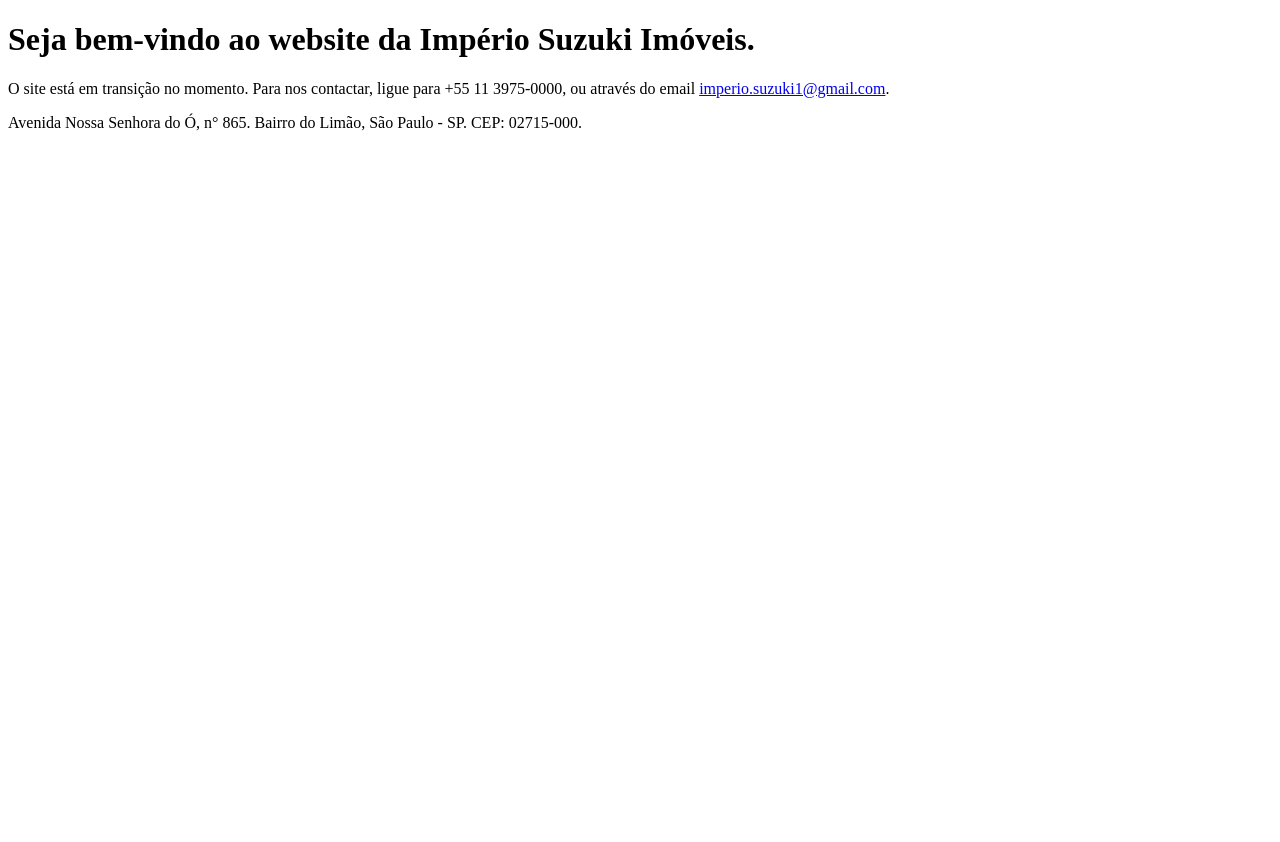
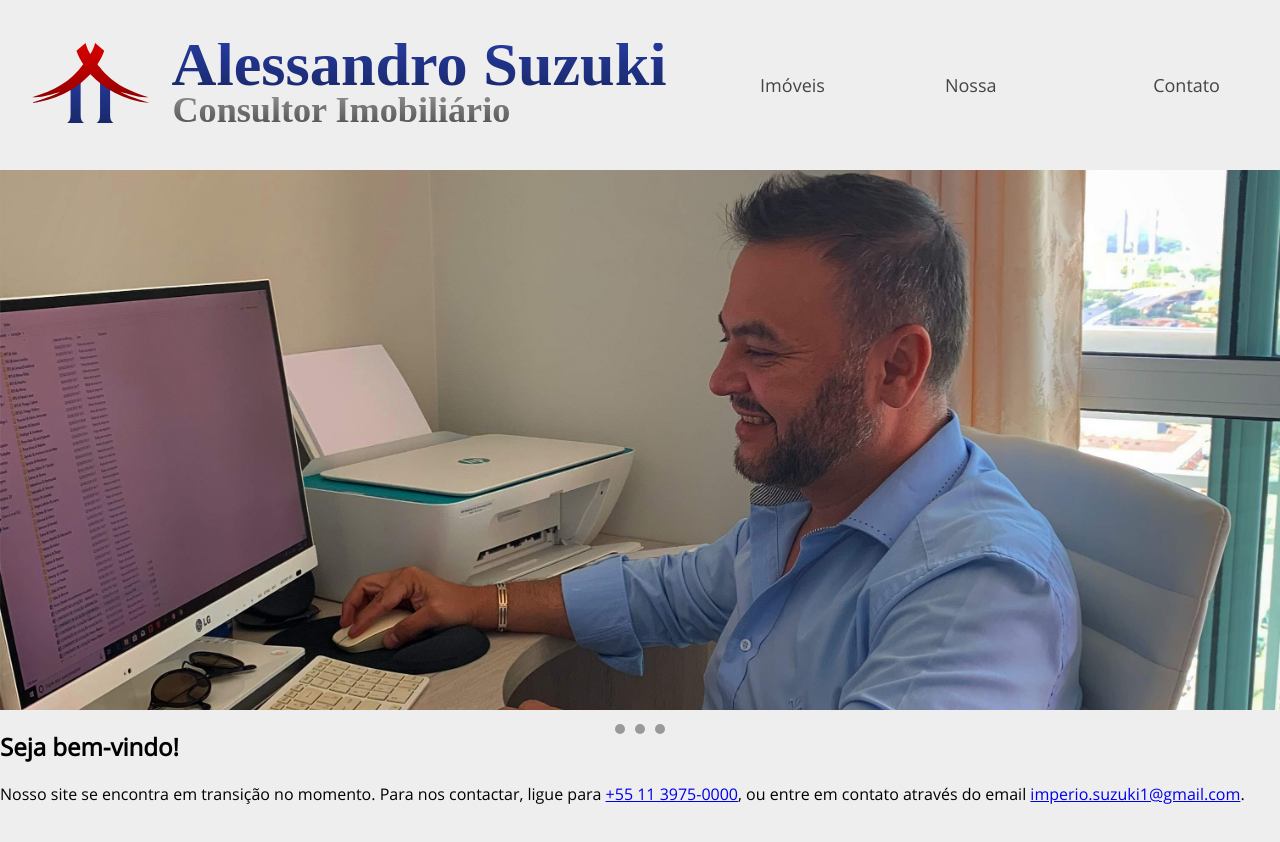
Before and after one commit to imperiosuzuki/website, a plain HTML site: page docs/index.html in a window 1280 px wide. Shown: the top 842 px of the page. Before the commit the page ends 800 px from the top, so only its background shows below. Drawn offline with Linux system fonts and the light colour scheme.

Commit message:
Updated visuals.

```diff
--- a/docs/index.html
+++ b/docs/index.html
@@ -1,11 +1,49 @@
 <!DOCTYPE html>
-<html>
-  <head>
-    <title>Império Suzuki</title>
-  </head>
-  <body>
-    <h1>Seja bem-vindo ao website da Império Suzuki Imóveis.</h1>
-    <p>O site está em transição no momento. Para nos contactar, ligue para +55 11 3975-0000, ou através do email <a href="mailto:imperio.suzuki1@gmail.com">imperio.suzuki1@gmail.com</a>.</p>
-    <footer><p>Avenida Nossa Senhora do Ó, n° 865. Bairro do Limão, São Paulo - SP. CEP: 02715-000.</p></footer>
-  </body>
+<html lang="pt-BR">
+<head>
+    <meta charset="UTF-8">
+    <meta name="viewport" content="width=device-width, initial-scale=1.0">
+    <title>Alessandro Suzuki - Consultor Imobiliário</title>
+    <link rel="stylesheet" href="/stylesheets/style.css">
+    <link href="/stylesheets/fonts/fonts.css" rel="stylesheet">
+    <script type="module" src="/scripts/script.js"></script>
+</head>
+<body>
+    <header class="main-header">
+        <section id="logo">
+            <a href="/"><img src="/images/logo_typography.svg"></img></a>
+        </section>
+        <section id="navbar">
+            <span><a href="/texto.html">Imóveis</a></span>
+            <span><a href="/historia.html">Nossa história</a></span>
+            <span><a href="/contato.html">Contato</a></span>
+        </section>
+    </header>
+    <main>
+        <section class="carousel" aria-label="gallery">
+            <section class="carousel-images">
+                <img id="carousel-image-1" src="/images/carousel/1.jpg"></img>
+                <img id="carousel-image-2" src="/images/carousel/1.jpg"></img>
+                <img id="carousel-image-3" src="/images/carousel/1.jpg"></img>
+            </section>
+            <span class="slicer">
+                <a href="#carousel-image-1"></a>
+                <a href="#carousel-image-2"></a>
+                <a href="#carousel-image-3"></a>
+            </span>
+        </section>
+        <section class="future">
+            <h1>Seja bem-vindo!</h1>
+            <p>Nosso site se encontra em transição no momento. Para nos contactar, ligue para <a href="tel:+55 11 3975-0000">+55 11 3975-0000</a>, ou entre em contato através do email <a href="mailto:imperio.suzuki1@gmail.com">imperio.suzuki1@gmail.com</a>.</p>
+        </section>
+    </main>
+    <footer id="main-footer">
+        <section class="endereco">
+            <img src="/images/logo_dark.svg"></img>
+            <p><b>Alessandro Suzuki Consultor Imobiliário™ - Creci 99.175-F</b></p>
+            <p>Avenida Nossa Senhora do Ó, n° 865, sala 1502, 17º andar - Helbor Offices São Paulo 3</p>
+            <p>Bairro do Limão, São Paulo - SP. CEP: 02715-000. Tel: <a href="tel:+55 11 3975-0000">+55 11 3975-0000</a></p>
+        </section>
+    </footer>
+</body>
 </html>
--- /dev/null
+++ b/docs/scripts/script.js
@@ -0,0 +1,4 @@
+//
+//
+
+alert('Seja bem vindo ao nosso website!\n\nEstamos em transição no momento. Para nos contactar, ligue para +55 11 3975-0000, ou através do email imperio.suzuki1@gmail.com.')
--- /dev/null
+++ b/docs/stylesheets/fonts/fonts.css
@@ -0,0 +1,7 @@
+@font-face {
+    font-family: 'Open Sans';
+    font-style: normal;
+    font-weight: 400;
+    src: url(./open_sans.woff2) format('woff2');
+    unicode-range: U+0000-00FF, U+0131, U+0152-0153, U+02BB-02BC, U+02C6, U+02DA, U+02DC, U+2000-206F, U+2074, U+20AC, U+2122, U+2191, U+2193, U+2212, U+2215, U+FEFF, U+FFFD;
+}
--- /dev/null
+++ b/docs/stylesheets/style.css
@@ -0,0 +1,140 @@
+body {
+    margin: 0;
+    padding: 0;
+    background-color: #eeeeee;
+    font-family: 'Open Sans', sans-serif;
+}
+
+header.main-header {
+    height: 170px;
+    line-height: 170px;
+
+    display: grid;
+    grid-template-columns: 700px 1fr;
+}
+
+header.main-header section#logo a{
+    display: inline-block;
+    height: 128px;
+    margin: 21px 21px 21px 31px;
+    line-height: 12;
+}
+
+header.main-header section#logo a img{
+    height: 80px;
+}
+
+header.main-header section#navbar {
+    display: flex;
+    justify-content: flex-end;
+    height: 170px;
+}
+
+header.main-header section#navbar span {
+    display: inline-block;
+    line-height: 170px;
+    font-family: 'Open Sans', sans-serif;
+    font-size: 18px;
+}
+
+header.main-header section#navbar a {
+    color: #444444;
+    display: inline-block;
+    text-decoration: none;
+    padding: 0px 60px;
+    height: 170px;
+}
+
+header.main-header section#navbar a:hover {
+    color: #273ca3;
+    background-color: #00000011;
+}
+
+main section.carousel {
+    height: 540px;
+    background-color: #222222;
+    text-align: center;
+}
+
+main section.carousel section.carousel-images {
+    width: 100%;
+    height: 540px;
+    overflow: hidden;
+    white-space: nowrap;
+    scroll-snap-type: x mandatory;
+    scroll-behavior: smooth;
+}
+
+main section.carousel section.carousel-images img {
+    scroll-snap-align: center;
+    display: inline-block;
+    width: 100%;
+    height: 540px;
+    object-fit: cover;
+    object-position: 30% 20%;
+    background-color: #222222;
+}
+
+main section.carousel span.slicer > a {
+    display: inline-flex;
+    width: 10px;
+    height: 10px;
+    background-color: #999;
+    text-decoration: none;
+    align-items: center;
+    justify-content: center;
+    border-radius: 50%;
+    margin: 0 3px;
+}
+
+main section.carousel span.slicer {
+    display: inline-block;
+    margin-top: 7px;
+}
+
+main section.carousel span.slicer > a:hover {
+    background-color: #333;
+}
+
+main section.carousel span.slicer > a:active {
+    background-color: #101633;
+}
+
+main section.carousel span.slicer > a.focus {
+    background-color: #273ca3;
+}
+
+main section.future {
+    height: 1500px;
+}
+
+footer#main-footer {
+    display: flex;
+    flex-direction: column;
+    justify-content: space-evenly;
+    margin: 0;
+    height: 200px;
+    color: #eeeeee;
+    background-color: #101633;
+    text-align: center;
+}
+
+footer#main-footer section.endereco img {
+    height: 48px;
+    margin-bottom: 4px;
+}
+
+footer#main-footer section.endereco a {
+    text-decoration: none;
+    color: #eeeeee;
+}
+
+footer#main-footer section.endereco p {
+    display: block;
+    margin-bottom: 2px;
+    margin: 0;
+}
+
+footer#main-footer section.endereco p b {
+    font-size: 17px;
+}
```
Also changed, not shown: docs/images/carousel/1.jpg (added), docs/images/logo.png (added), docs/images/logo.svg (added), docs/images/logo_dark.svg (added), docs/images/logo_typography.svg (added), docs/stylesheets/fonts/open_sans.woff2 (added).
